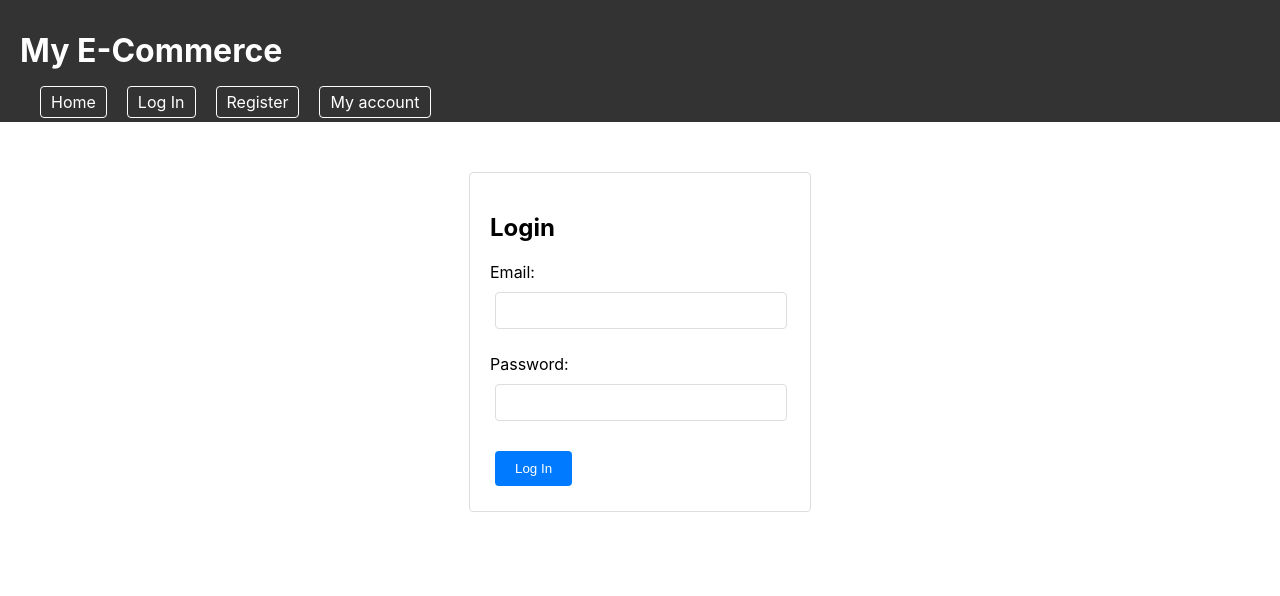
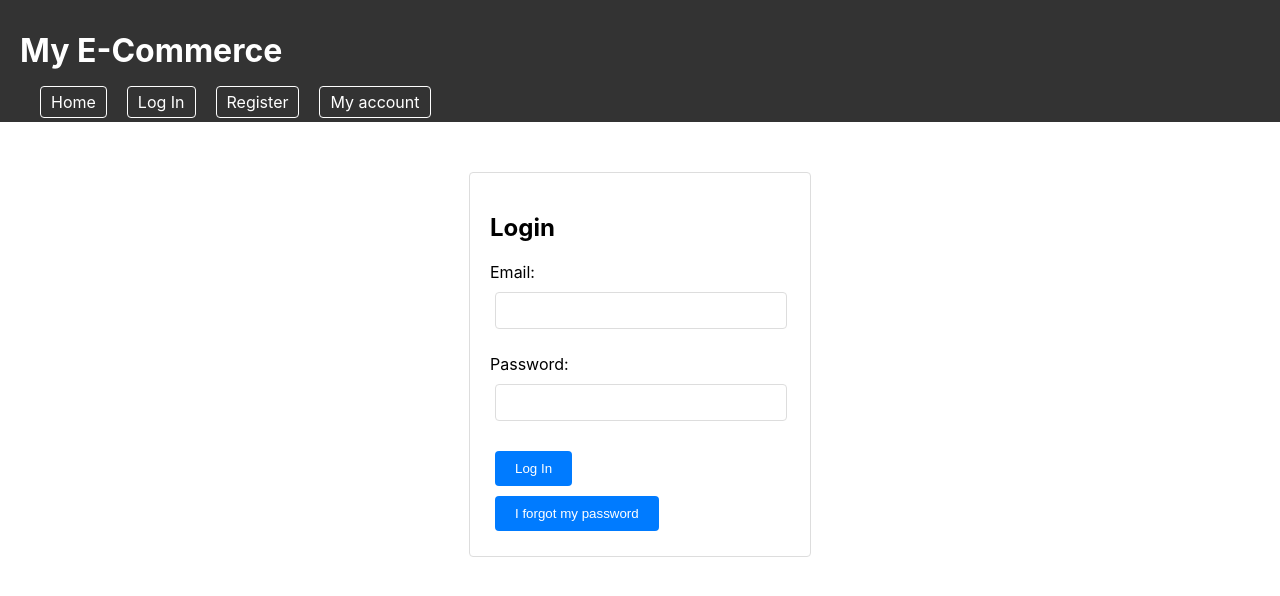
Before and after one commit to marcelmroz/e-commerce-frontend, a React (Create React App) app: page /login in a window 1280 px wide. Shown: the top 596 px of the page. Built offline with nearby package versions, Linux system fonts and the light colour scheme.

Commit message:
add handleForgotPassword

```diff
--- a/src/pages/LoginPage.js
+++ b/src/pages/LoginPage.js
@@ -45,6 +45,19 @@ const LoginPage = () => {
     }
   };
 
+  const handleForgotPassword = async () => {
+    try {
+      const response = await fetch(`http://localhost:8080/api/customers/forgot-password?emailAddress=${emailAddress}`, {
+        method: 'POST'
+      });
+      const message = await response.text();
+      setPopupMessage(message);
+      setTimeout(() => setPopupMessage(''), 5000);
+    } catch (error) {
+      console.error('Forgot Password error:', error);
+    }
+  };
+
   return (
     <div className="login-page">
       {popupMessage && <div className={`login-popup ${popupMessage.includes('Invalid') ? 'error' : ''}`}>
@@ -72,6 +85,7 @@ const LoginPage = () => {
         </div>
         <button type="submit">Log In</button>
       </form>
+      <button onClick={handleForgotPassword}>I forgot my password</button>
     </div>
   );
 };
```
